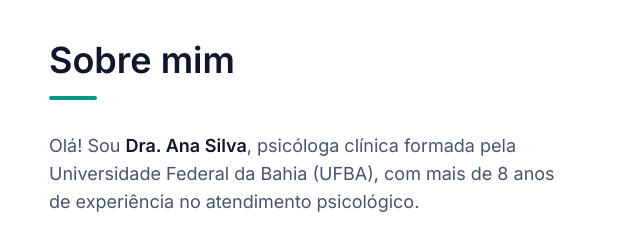
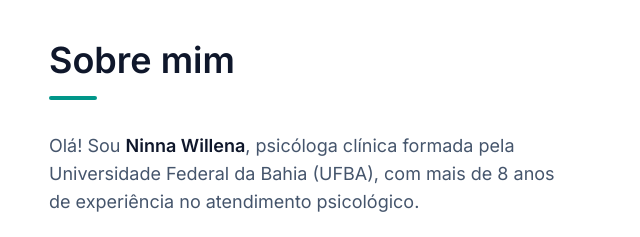
Before and after one commit to brtiago/portfolio-ninna-merces, an Astro site: page / in a window 1280 px wide. Shown: the part 840-1077 px from the top of the page, 615-1255 px from the left. Built offline with nearby package versions, Linux system fonts and the light colour scheme; Astro itself is replaced by a stand-in of ours.

Commit message:
fiz: name

```diff
--- a/src/components/sections/About.astro
+++ b/src/components/sections/About.astro
@@ -40,7 +40,7 @@ import siteConfig from "../../data/site-config.json";
         <!-- Biografia -->
         <div class="space-y-6 text-slate-600 leading-relaxed">
           <p class="text-lg">
-            Olá! Sou <strong class="text-slate-900">Dra. Ana Silva</strong>,
+            Olá! Sou <strong class="text-slate-900">{siteConfig.name}</strong>,
             psicóloga clínica formada pela Universidade Federal da Bahia (UFBA),
             com mais de 8 anos de experiência no atendimento psicológico.
           </p>
```
